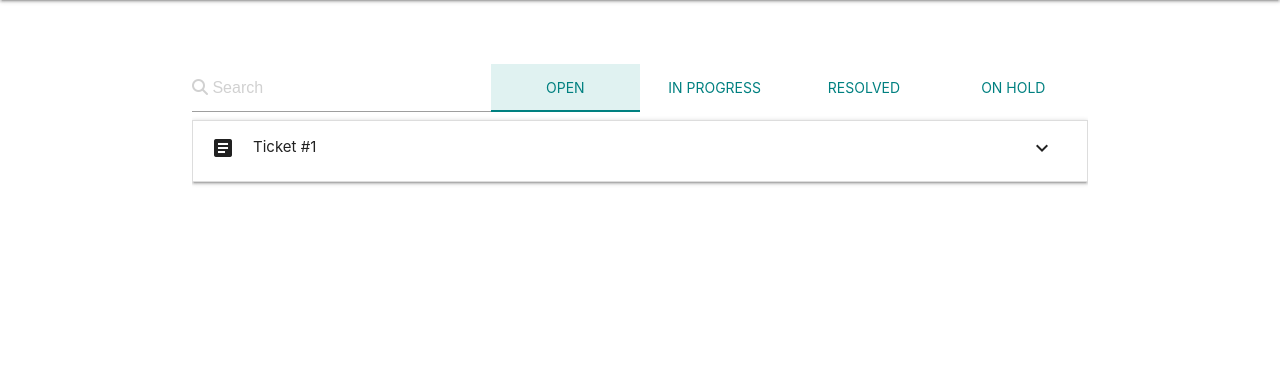
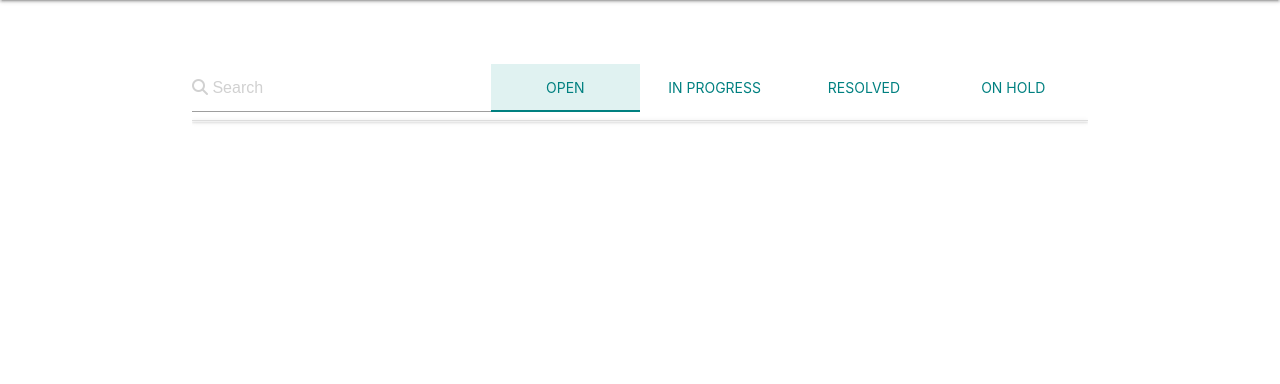
Before and after one commit to Code-Institute-Submissions/bug-tracker-1, a Flask app: page /dashboard in a window 1280 px wide. Shown: the part 64-448 px from the top of the page. Run offline with Flask 2, Linux system fonts and the light colour scheme; the visitor is signed in with stand-in values (Sample User, id 1); a database or web service that is not in the repository returns one stand-in record (values such as "Sample title"); some libraries are stand-ins or nearby versions.

Commit message:
Show only tickets created by the current user
Fixed bug with error msg on file button

```diff
--- a/static/css/style.css
+++ b/static/css/style.css
@@ -32,6 +32,7 @@ a:hover {
 .error {
     font-size: 12px;
     color: #F44336;
+    text-transform: none;
 }
 
 /* ################################# Navbar #################################*/
--- a/templates/collapsible_tickets.html
+++ b/templates/collapsible_tickets.html
@@ -2,7 +2,8 @@
   {% if tickets|length > 0 %}
 
   <ul class="collapsible" id="open_tab">
-    {% for ticket in tickets %} {%if ticket.status == 'Open' %}
+    {% for ticket in tickets %} {%if (ticket.status == 'Open') and
+    (ticket.submited_by == session["user"]["username"]) %}
     <li>
       <div class="collapsible-header" id="tab_header">
         <i class="material-icons">article</i>
@@ -44,7 +45,8 @@
   </ul>
   <!-- In Progress Tab -->
   <ul class="collapsible" id="in_progress_tab">
-    {% for ticket in tickets %} {%if ticket.status == 'In Progress' %}
+    {% for ticket in tickets %} {%if (ticket.status == 'In Progress') and
+    (ticket.submited_by == session["user"]["username"]) %}
     <li>
       <div class="collapsible-header" id="tab_header">
         <i class="material-icons">article</i>
@@ -86,7 +88,8 @@
   </ul>
   <!-- Resolved Tab -->
   <ul class="collapsible" id="resolved_tab">
-    {% for ticket in tickets %} {%if ticket.status == 'Resolved' %}
+    {% for ticket in tickets %} {%if (ticket.status == 'Resolved') and
+    (ticket.submited_by == session["user"]["username"]) %}
     <li>
       <div class="collapsible-header" id="tab_header">
         <i class="material-icons">article</i>
@@ -128,7 +131,8 @@
   </ul>
   <!-- On Hold Tab -->
   <ul class="collapsible" id="on_hold_tab">
-    {% for ticket in tickets %} {%if ticket.status == 'On Hold' %}
+    {% for ticket in tickets %} {%if (ticket.status == 'On Hold') and
+    (ticket.submited_by == session["user"]["username"]) %}
     <li>
       <div class="collapsible-header" id="tab_header">
         <i class="material-icons">article</i>
--- a/templates/edit_profile.html
+++ b/templates/edit_profile.html
@@ -74,13 +74,14 @@
           </div>
           <div class="row">
             <div class="file-field input-field col s12 m6 l6">
-              <div class="btn waves-effect waves-light">
+              <div class="btn">
                 <span>Profile Image</span>
                 <input
                   type="file"
                   name="profile_picture"
                   id="profile_picture"
                 />
+                <label for="profile_picture"></label>
               </div>
               <div class="file-path-wrapper">
                 <input class="file-path" type="text" value="" />
--- a/templates/new_ticket.html
+++ b/templates/new_ticket.html
@@ -48,12 +48,13 @@
             </div>
             <div class="row">
               <div class="file-field input-field">
-                <div class="btn waves-effect waves-light col s2 m2 l2">
+                <div class="btn col s2 m2 l2">
                   <span>File</span>
                   <input type="file" id="attachment" name="attachment" />
+                  <label for="attachment"></label>
                 </div>
                 <div class="file-path-wrapper col s10 m5 l5">
-                  <input class="file-path validate" type="text" value="" />
+                  <input class="file-path" type="text" value="" />
                 </div>
               </div>
               <div class="input-field col s12 m4 l2 right">
```
